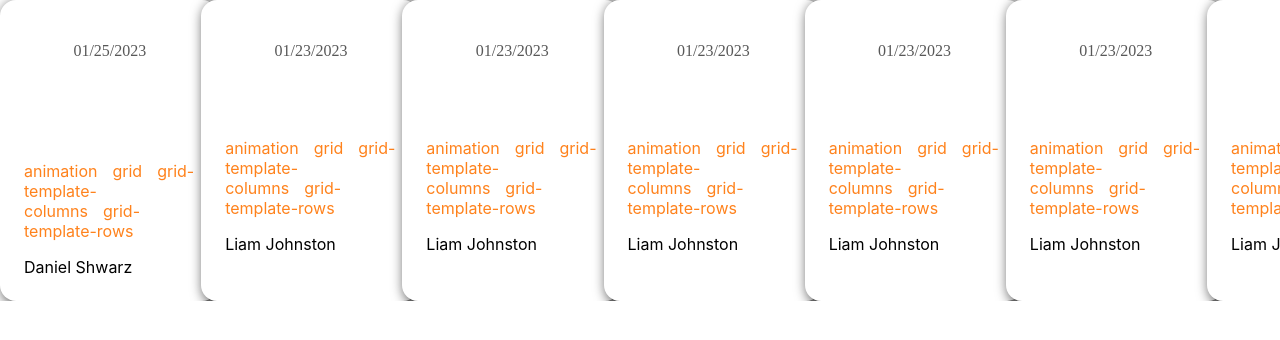
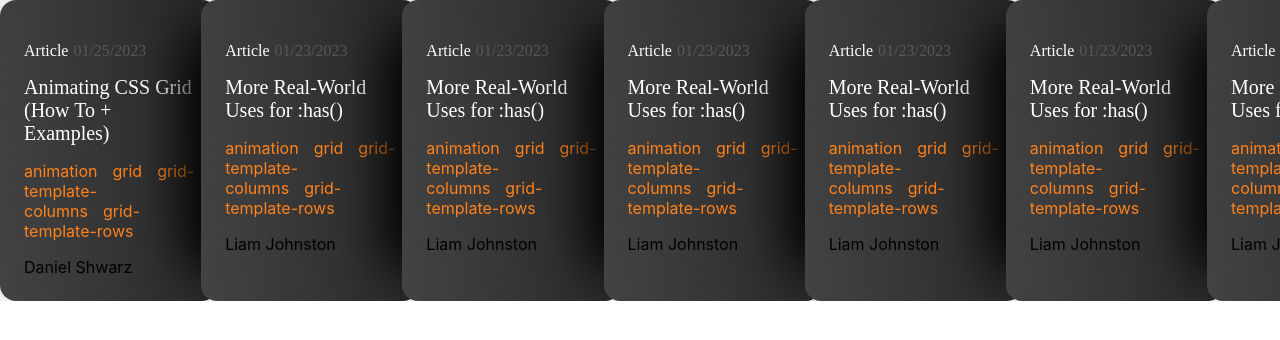
Before and after one commit to csandoval18/cards-menu, a React (Create React App) app: page / in a window 1280 px wide. Shown: the top 340 px of the page. Built offline with nearby package versions, Linux system fonts and the light colour scheme.

Commit message:
improved styles and animation

```diff
--- a/src/App.scss
+++ b/src/App.scss
@@ -5,22 +5,41 @@
 }
 
 .card {
-    background: white;
-    border-radius: 1rem;
+  background: linear-gradient(85deg,#434343,#262626);
+  border-radius: 16px;
+  box-shadow: -2rem 0 3rem -2rem #000;
+  display: flex;
+  flex-direction: column;
   padding: 1.5rem;
-    box-shadow: 3px 3px 12px 2px rgba(black, 0.6);
-    transition: 0.2s;
+  transition: transform 0.2s ease-in-out;
+  width: 220px;
 }
 .card:not(:first-child) {
+  box-shadow: -3rem 0 3rem -2rem #000;
   margin-left: -2rem;
 }
 .card:not(:last-child):hover,
 .card:not(:last-child):focus-within {
   transform: translateY(-1rem);
+  transform: translate(-0.5rem, -1rem) rotate(3deg);
   ~ .card {
     transform: translateX(2rem);
   }
 }
+
+
+  // @media (max-width: 1200px) {
+  //   & {
+  //     margin-left: -30px;
+  //     min-width: 220px;
+  //     scroll-snap-align: start;
+  //     transform: translateY(-1rem);
+
+  //   }
+  //   &:hover~.card-wrapper {
+  //     transform: translateX(30px);
+  //   }
+  // }
 
 
 .type {
```
Lines whose indentation alone changed are shown as unchanged.
